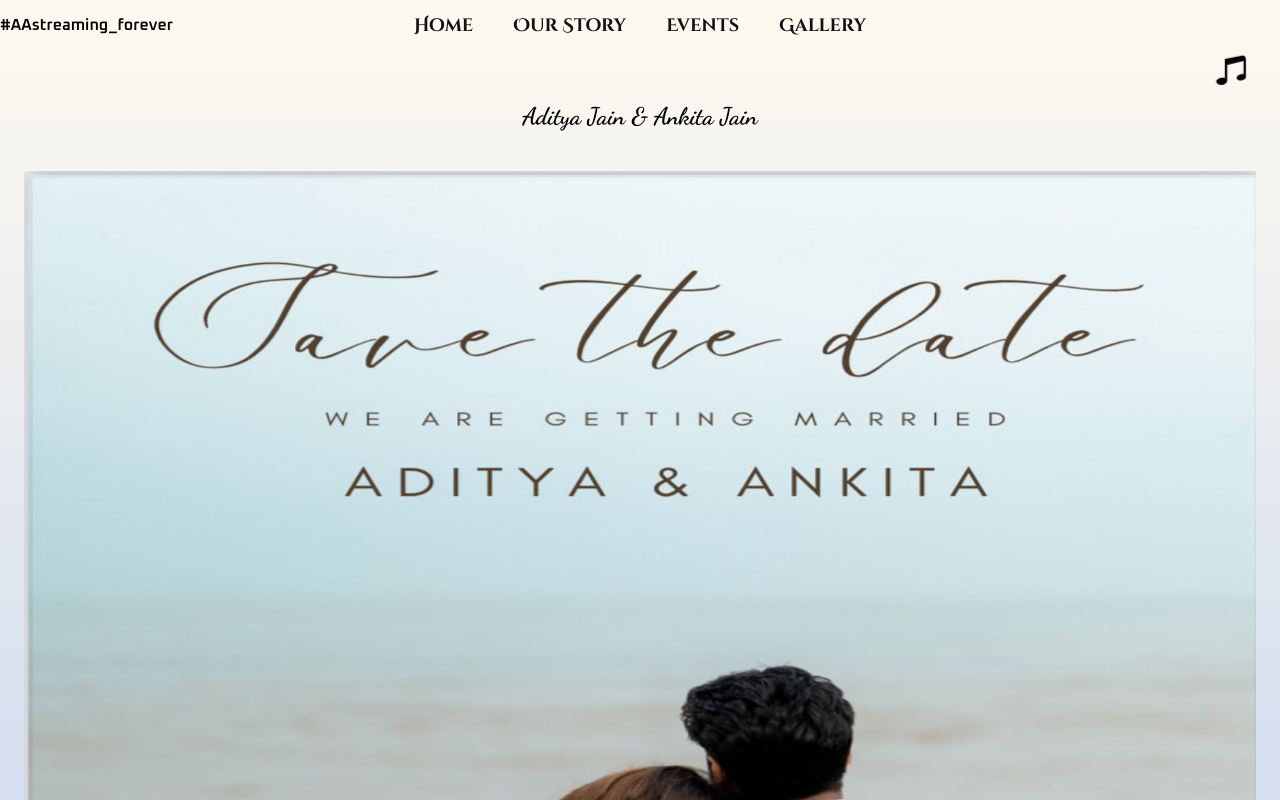
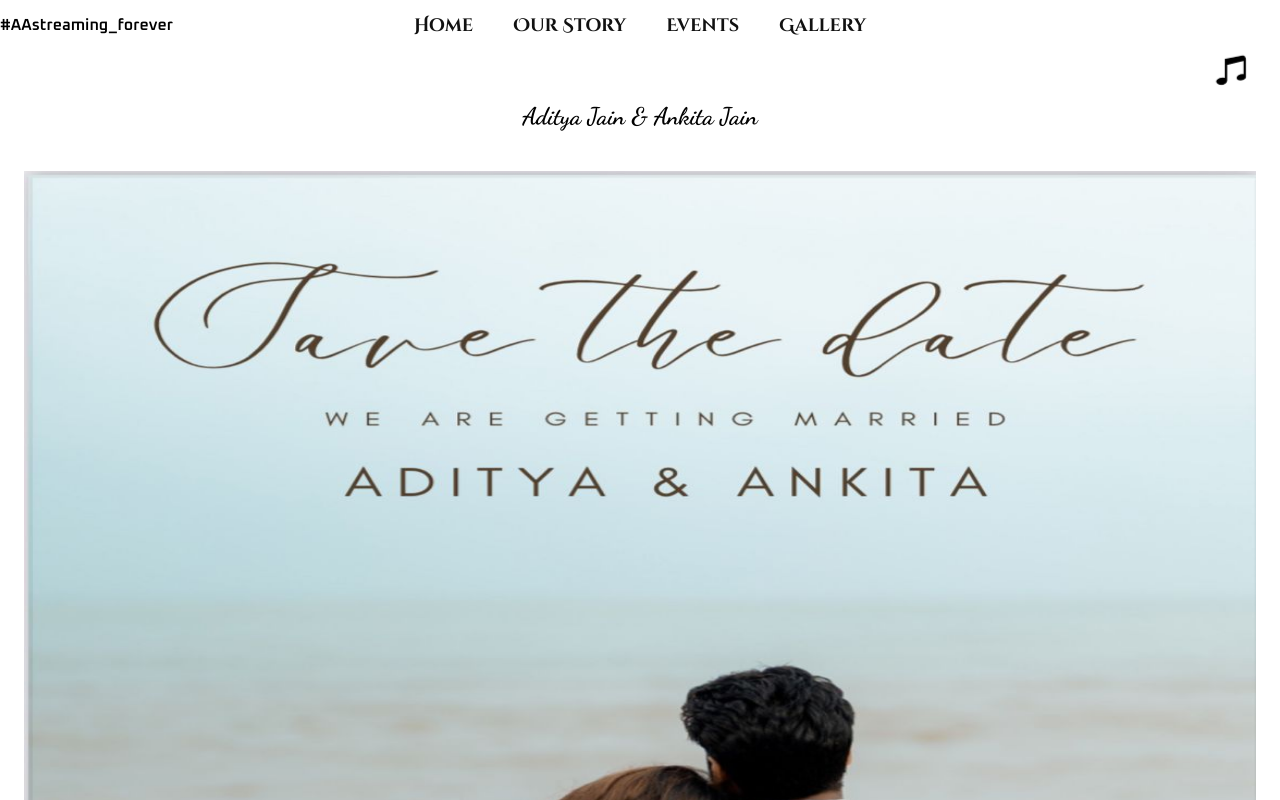
Before and after one commit to prachisaxena27/personal_project, a React (Vite) app: page / in a window 1280 px wide. Shown: the top 800 px of the page. Built offline with nearby package versions, Linux system fonts and the light colour scheme; a web font is replaced by a local one.

Commit message:
Thirteenth Draft

```diff
--- a/src/index.css
+++ b/src/index.css
@@ -26,7 +26,7 @@ html{
   scroll-behavior: smooth;
   min-height: 100%;
   /* background: linear-gradient(to bottom, #e0c3fc , #c2e9fb , #a1c4fd); */
-  background: linear-gradient(to bottom,  #fffaf0, #a6c1ee, #a6c1ee, #e0c3fc);
+  /* background: linear-gradient(to bottom,  #fffaf0, #a6c1ee, #a6c1ee, #e0c3fc);   */
   /* background: linear-gradient(to bottom, #ffecd2,  #fcb69f); */
   /* background: linear-gradient(to bottom, #f6d365 , #fda085); */
   /* background: linear-gradient(to bottom, #e0c3fc, #8ec5fc); */
```
